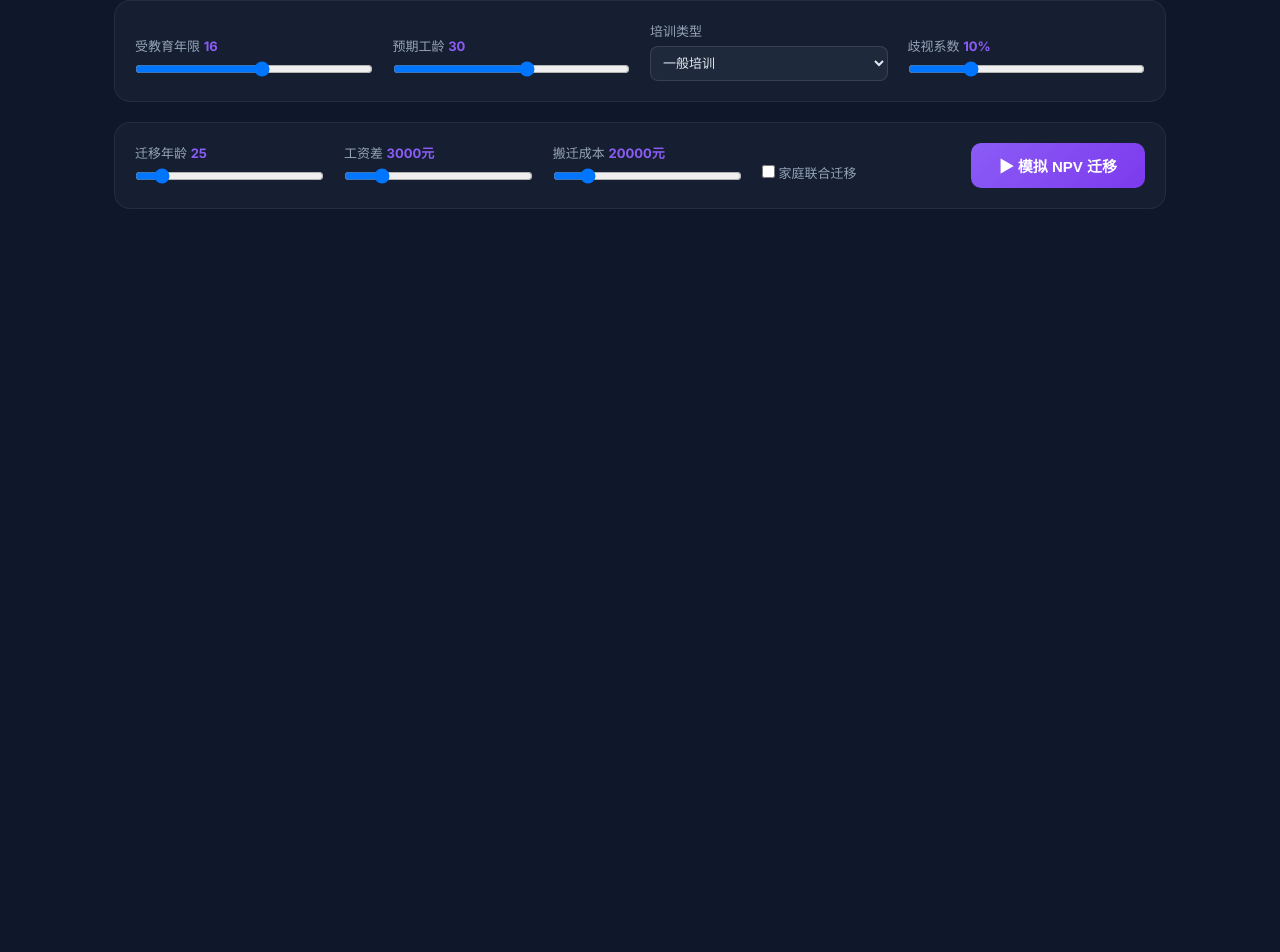
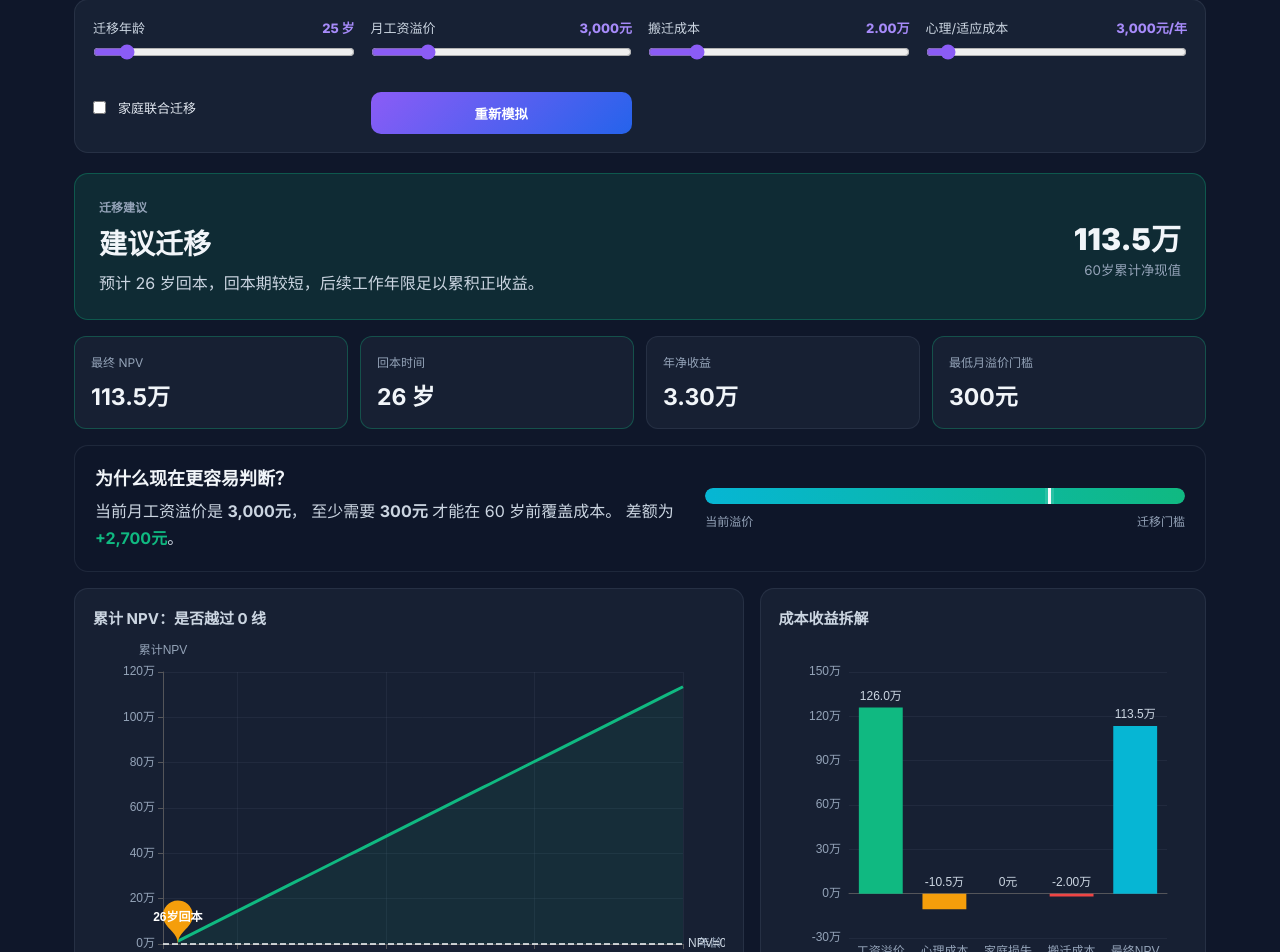
Before and after one commit to yayueli941118-art/lmdt-frontend-v2, a Vue app: page /lab/migration in a window 1280 px wide. Shown: the part 227-1179 px from the top of the page. Before the commit the page ends 800 px from the top, so only its background shows below. Built offline with nearby package versions, Linux system fonts and the light colour scheme; no server answers.

Commit message:
Improve migration decision simulation

```diff
--- a/src/views/MigrationLab.vue
+++ b/src/views/MigrationLab.vue
@@ -2,165 +2,322 @@
   <div class="lab">
     <div class="lab-header">
       <router-link to="/" class="back-link">← 返回首页</router-link>
-      <h1>✈️ 劳动力流动 — 迁移决策仿真</h1>
-      <p>NPV 迁移模型 · 配偶损失 · 家庭联合迁移 · 户籍制度壁垒</p>
+      <h1>城市迁移决策模拟</h1>
+      <p>把“要不要去大城市”拆成工资溢价、一次性成本、心理成本、家庭联动和回本窗口。</p>
     </div>
 
-    <div class="lab-controls">
+    <section class="control-band">
       <div class="control-group">
-        <label>受教育年限 <span class="val">{{ edu }}</span></label>
-        <input type="range" v-model.number="edu" min="9" max="22" step="1">
-      </div>
-      <div class="control-group">
-        <label>预期工龄 <span class="val">{{ expPeak }}</span></label>
-        <input type="range" v-model.number="expPeak" min="10" max="45" step="1">
-      </div>
-      <div class="control-group">
-        <label>培训类型</label>
-        <select v-model="trainType"><option>无培训</option><option>一般培训</option><option>特殊培训</option></select>
-      </div>
-      <div class="control-group">
-        <label>歧视系数 <span class="val">{{ disc }}%</span></label>
-        <input type="range" v-model.number="disc" min="0" max="40" step="1">
-      </div>
-    </div>
-    <div class="lab-controls">
-      <div class="control-group">
-        <label>迁移年龄 <span class="val">{{ migrateAge }}</span></label>
+        <label>迁移年龄 <span>{{ migrateAge }} 岁</span></label>
         <input type="range" v-model.number="migrateAge" min="22" max="50" step="1">
       </div>
       <div class="control-group">
-        <label>工资差 <span class="val">{{ wDiff }}元</span></label>
-        <input type="range" v-model.number="wDiff" min="500" max="15000" step="500">
+        <label>月工资溢价 <span>{{ formatCurrency(wDiff) }}</span></label>
+        <input type="range" v-model.number="wDiff" min="0" max="15000" step="500">
       </div>
       <div class="control-group">
-        <label>搬迁成本 <span class="val">{{ cMove }}元</span></label>
-        <input type="range" v-model.number="cMove" min="5000" max="100000" step="5000">
+        <label>搬迁成本 <span>{{ formatCurrency(cMove) }}</span></label>
+        <input type="range" v-model.number="cMove" min="0" max="120000" step="5000">
       </div>
       <div class="control-group">
-        <label><input type="checkbox" v-model="familyMigrate"> 家庭联合迁移</label>
+        <label>心理/适应成本 <span>{{ formatCurrency(cPsych) }}/年</span></label>
+        <input type="range" v-model.number="cPsych" min="0" max="50000" step="1000">
+      </div>
+      <div class="control-group compact">
+        <label class="checkbox-label">
+          <input type="checkbox" v-model="familyMigrate">
+          家庭联合迁移
+        </label>
+      </div>
+      <div v-if="familyMigrate" class="control-group">
+        <label>配偶年收入损失 <span>{{ formatCurrency(spouseLoss) }}/年</span></label>
+        <input type="range" v-model.number="spouseLoss" min="0" max="120000" step="5000">
       </div>
       <button class="btn-run" @click="run" :disabled="loading">
-        {{ loading ? '计算中…' : '▶ 模拟 NPV 迁移' }}
+        {{ loading ? '计算中...' : '重新模拟' }}
       </button>
+    </section>
+
+    <section v-if="decision" class="decision-panel" :class="decisionClass">
+      <div>
+        <span class="decision-eyebrow">迁移建议</span>
+        <h2>{{ decision.title }}</h2>
+        <p>{{ decision.reason }}</p>
       </div>
+      <div class="decision-score">
+        <span>{{ formatCurrency(finalNpv) }}</span>
+        <small>60岁累计净现值</small>
+      </div>
+    </section>
 
-    <div v-if="result" class="lab-results">
-      <div class="cards-row">
-        <div class="stat-card">
-          <span class="stat-label">终身溢价</span>
-          <span class="stat-val">{{ result.metrics?.lifetime_premium_pct }}%</span>
+    <section v-if="decision" class="metrics-grid">
+      <div class="metric-card" :class="{ good: finalNpv > 0, warn: finalNpv <= 0 }">
+        <span class="metric-label">最终 NPV</span>
+        <strong>{{ formatCurrency(finalNpv) }}</strong>
       </div>
-        <div class="stat-card">
-          <span class="stat-label">回本年龄</span>
-          <span class="stat-val">{{ result.metrics?.breakeven_age ?? '未回本' }}</span>
+      <div class="metric-card" :class="{ good: paybackYear !== null, warn: paybackYear === null }">
+        <span class="metric-label">回本时间</span>
+        <strong>{{ paybackLabel }}</strong>
       </div>
-        <div class="stat-card">
-          <span class="stat-label">IRR</span>
-          <span class="stat-val">{{ result.metrics?.irr_pct }}%</span>
+      <div class="metric-card">
+        <span class="metric-label">年净收益</span>
+        <strong>{{ formatCurrency(annualNet) }}</strong>
       </div>
-        <div class="stat-card" :class="result.migration?.is_worth_it ? '' : 'warn'">
-          <span class="stat-label">迁移决策</span>
-          <span class="stat-val">{{ result.migration?.is_worth_it ? '✅ 值得' : '❌ 不值得' }}</span>
+      <div class="metric-card" :class="{ good: wageGap >= requiredMonthlyPremium, warn: wageGap < requiredMonthlyPremium }">
+        <span class="metric-label">最低月溢价门槛</span>
+        <strong>{{ formatCurrency(requiredMonthlyPremium) }}</strong>
+      </div>
+    </section>
+
+    <section v-if="decision" class="threshold-card">
+      <div class="threshold-copy">
+        <h3>为什么现在更容易判断？</h3>
+        <p>
+          当前月工资溢价是 <strong>{{ formatCurrency(wageGap) }}</strong>，
+          至少需要 <strong>{{ formatCurrency(requiredMonthlyPremium) }}</strong> 才能在 60 岁前覆盖成本。
+          差额为
+          <strong :class="premiumGap >= 0 ? 'text-good' : 'text-warn'">
+            {{ premiumGap >= 0 ? '+' : '' }}{{ formatCurrency(premiumGap) }}
+          </strong>。
+        </p>
+      </div>
+      <div class="gauge">
+        <div class="gauge-track">
+          <div class="gauge-fill" :class="premiumGap >= 0 ? 'fill-good' : 'fill-warn'" :style="{ width: gaugeWidth + '%' }"></div>
+          <div class="gauge-marker" :style="{ left: thresholdPosition + '%' }"></div>
+        </div>
+        <div class="gauge-labels">
+          <span>当前溢价</span>
+          <span>迁移门槛</span>
+        </div>
+      </div>
+    </section>
+
+    <div v-if="result" class="chart-grid">
+      <div class="chart-card">
+        <h3>累计 NPV：是否越过 0 线</h3>
+        <v-chart :option="npvChart" autoresize style="height:340px" />
+      </div>
+      <div class="chart-card">
+        <h3>成本收益拆解</h3>
+        <v-chart :option="waterfallChart" autoresize style="height:340px" />
       </div>
     </div>
 
-      <div class="chart-card">
-        <h3>终身工资曲线</h3>
-        <v-chart :option="wageChart" autoresize style="height:300px" />
-      </div>
-
-      <div v-if="result.migration?.is_calculated" class="chart-card">
-        <h3>迁移累计 NPV</h3>
-        <v-chart :option="npvChart" autoresize style="height:260px" />
-      </div>
-    </div>
+    <section v-if="decision" class="teaching-note">
+      <strong>课堂讲解抓手：</strong>
+      迁移不是“工资高就去”，而是空间套利的净现值问题。年轻、工资溢价高、一次性成本低、家庭联动损失小，NPV 曲线更快穿过 0 线；反之，即使工资上涨，也可能因为回收期太短或家庭成本太高而不迁移。
+    </section>
   </div>
 </template>
 
 <script setup>
-import { ref, computed } from 'vue'
+import { computed, onMounted, ref, watch } from 'vue'
 import axios from 'axios'
 import { apiUrl } from '../lib/api'
 import VChart from 'vue-echarts'
 import { use } from 'echarts/core'
-import { LineChart } from 'echarts/charts'
-import { GridComponent, TooltipComponent, LegendComponent } from 'echarts/components'
+import { BarChart, LineChart } from 'echarts/charts'
+import { GridComponent, LegendComponent, MarkLineComponent, MarkPointComponent, TooltipComponent } from 'echarts/components'
 import { CanvasRenderer } from 'echarts/renderers'
-use([LineChart, GridComponent, TooltipComponent, LegendComponent, CanvasRenderer])
 
+use([LineChart, BarChart, GridComponent, TooltipComponent, LegendComponent, MarkLineComponent, MarkPointComponent, CanvasRenderer])
 
-const edu = ref(16); const expPeak = ref(30); const trainType = ref('一般培训'); const disc = ref(10)
-const migrateAge = ref(25); const wDiff = ref(3000); const cMove = ref(20000); const familyMigrate = ref(false)
-const loading = ref(false); const result = ref(null)
+const migrateAge = ref(25)
+const wDiff = ref(3000)
+const cMove = ref(20000)
+const cPsych = ref(3000)
+const familyMigrate = ref(false)
+const spouseLoss = ref(36000)
+const loading = ref(false)
+const result = ref(null)
 
-const wageChart = computed(() => {
-  if (!result.value) return {}
-  const d = result.value
+let debounceTimer = null
+watch([migrateAge, wDiff, cMove, cPsych, familyMigrate, spouseLoss], () => {
+  clearTimeout(debounceTimer)
+  debounceTimer = setTimeout(run, 250)
+})
+
+const migration = computed(() => result.value?.migration || null)
+const years = computed(() => migration.value?.years || [])
+const npvSeries = computed(() => migration.value?.cumulative_npv || [])
+const finalNpv = computed(() => npvSeries.value.at(-1) || 0)
+const remainingYears = computed(() => Math.max(60 - migrateAge.value, 1))
+const annualGross = computed(() => wDiff.value * 12)
+const annualFamilyCost = computed(() => familyMigrate.value ? spouseLoss.value : 0)
+const annualNet = computed(() => annualGross.value - cPsych.value - annualFamilyCost.value)
+const totalAnnualCost = computed(() => cPsych.value + annualFamilyCost.value)
+const requiredMonthlyPremium = computed(() => Math.ceil(((cMove.value / remainingYears.value) + totalAnnualCost.value) / 12 / 100) * 100)
+const wageGap = computed(() => wDiff.value)
+const premiumGap = computed(() => wageGap.value - requiredMonthlyPremium.value)
+const paybackIndex = computed(() => npvSeries.value.findIndex(v => v >= 0))
+const paybackYear = computed(() => paybackIndex.value >= 0 ? years.value[paybackIndex.value] : null)
+const paybackLabel = computed(() => paybackYear.value ? `${paybackYear.value} 岁` : '60岁前未回本')
+
+const decision = computed(() => {
+  if (!result.value) return null
+  if (finalNpv.value > 0 && paybackYear.value && paybackYear.value - migrateAge.value <= 5) {
     return {
-    backgroundColor: 'transparent',
-    grid: { top: 20, right: 20, bottom: 30, left: 50 },
-    legend: { textStyle: { color: '#666' }, data: ['基准(高中)', '教育投资', '歧视后'] },
-    xAxis: { name: '年龄', nameTextStyle: { color: '#888' }, axisLabel: { color: '#666' }, data: d.charts?.age_years || [] },
-    yAxis: { name: '工资/年', nameTextStyle: { color: '#888' }, axisLabel: { color: '#666' } },
-    tooltip: { trigger: 'axis' },
-    series: [
-      { name: '基准(高中)', type: 'line', data: d.charts?.wage_curve_baseline || [], lineStyle: { color: '#64748b', width: 1.5 }, symbol: 'none' },
-      { name: '教育投资', type: 'line', data: d.charts?.wage_curve_selected_gross || [], lineStyle: { color: '#06b6d4', width: 2 }, symbol: 'none', areaStyle: { color: 'rgba(6,182,212,0.06)' } },
-      { name: '歧视后', type: 'line', data: d.charts?.wage_curve_disc || [], lineStyle: { color: '#ef4444', width: 1.5, type: 'dashed' }, symbol: 'none' },
-    ]
+      level: 'strong',
+      title: '建议迁移',
+      reason: `预计 ${paybackYear.value} 岁回本，回本期较短，后续工作年限足以累积正收益。`,
+    }
+  }
+  if (finalNpv.value > 0) {
+    return {
+      level: 'watch',
+      title: '可以迁移，但要看风险承受力',
+      reason: `最终 NPV 为正，但回本偏慢。适合稳定岗位、低不确定性、家庭成本可控的情境。`,
+    }
+  }
+  return {
+    level: 'avoid',
+    title: '暂不建议迁移',
+    reason: `当前工资溢价不足以覆盖搬迁、适应和家庭联动成本，60 岁前累计 NPV 仍为负。`,
   }
 })
 
+const decisionClass = computed(() => `decision-${decision.value?.level || 'watch'}`)
+const gaugeWidth = computed(() => Math.min(100, Math.max(6, (wageGap.value / Math.max(requiredMonthlyPremium.value * 1.4, 1)) * 100)))
+const thresholdPosition = computed(() => Math.min(92, Math.max(8, (requiredMonthlyPremium.value / Math.max(requiredMonthlyPremium.value * 1.4, 1)) * 100)))
+
 const npvChart = computed(() => {
-  if (!result.value?.migration?.years) return {}
-  const m = result.value.migration
+  const data = years.value.map((year, i) => [year, npvSeries.value[i]])
   return {
     backgroundColor: 'transparent',
-    grid: { top: 20, right: 20, bottom: 30, left: 50 },
-    xAxis: { name: '年龄', nameTextStyle: { color: '#888' }, axisLabel: { color: '#666' }, data: m.years || [] },
-    yAxis: { name: '累计NPV(元)', nameTextStyle: { color: '#888' }, axisLabel: { color: '#666' } },
-    tooltip: { trigger: 'axis' },
-    series: [{ type: 'line', data: m.cumulative_npv || [], lineStyle: { color: '#f59e0b', width: 2 }, areaStyle: { color: m.is_worth_it ? 'rgba(245,158,11,0.08)' : 'rgba(239,68,68,0.06)' }, symbol: 'none' }]
+    grid: { top: 34, right: 28, bottom: 34, left: 70 },
+    tooltip: {
+      trigger: 'axis',
+      formatter: params => {
+        const point = params[0]
+        return `${point.value[0]} 岁<br/>累计 NPV：${formatCurrency(point.value[1])}`
+      },
+    },
+    xAxis: { type: 'value', min: migrateAge.value, max: 60, name: '年龄', axisLabel: { color: '#94a3b8' }, nameTextStyle: { color: '#94a3b8' }, splitLine: { lineStyle: { color: 'rgba(148,163,184,.08)' } } },
+    yAxis: { type: 'value', name: '累计NPV', axisLabel: { color: '#94a3b8', formatter: v => `${Math.round(v / 10000)}万` }, nameTextStyle: { color: '#94a3b8' }, splitLine: { lineStyle: { color: 'rgba(148,163,184,.08)' } } },
+    series: [{
+      name: '累计 NPV',
+      type: 'line',
+      smooth: true,
+      data,
+      symbol: 'none',
+      lineStyle: { color: finalNpv.value >= 0 ? '#10b981' : '#ef4444', width: 3 },
+      areaStyle: { color: finalNpv.value >= 0 ? 'rgba(16,185,129,.12)' : 'rgba(239,68,68,.10)' },
+      markLine: {
+        symbol: 'none',
+        data: [
+          { yAxis: 0, lineStyle: { color: '#f8fafc', width: 1.5, type: 'dashed' }, label: { formatter: 'NPV=0 决策线', color: '#cbd5e1' } },
+        ],
+      },
+      markPoint: paybackYear.value ? {
+        data: [{ coord: [paybackYear.value, 0], name: '回本', value: '回本', itemStyle: { color: '#f59e0b' } }],
+        label: { formatter: `${paybackYear.value}岁回本`, color: '#fff', fontWeight: 700 },
+      } : undefined,
+    }],
   }
 })
+
+const waterfallChart = computed(() => ({
+  backgroundColor: 'transparent',
+  grid: { top: 34, right: 20, bottom: 40, left: 70 },
+  tooltip: { trigger: 'axis', axisPointer: { type: 'shadow' } },
+  xAxis: { type: 'category', data: ['工资溢价', '心理成本', familyMigrate.value ? '家庭损失' : '家庭损失', '搬迁成本', '最终NPV'], axisLabel: { color: '#94a3b8' } },
+  yAxis: { type: 'value', axisLabel: { color: '#94a3b8', formatter: v => `${Math.round(v / 10000)}万` }, splitLine: { lineStyle: { color: 'rgba(148,163,184,.08)' } } },
+  series: [{
+    type: 'bar',
+    data: [
+      { value: annualGross.value * remainingYears.value, itemStyle: { color: '#10b981' } },
+      { value: -cPsych.value * remainingYears.value, itemStyle: { color: '#f59e0b' } },
+      { value: -annualFamilyCost.value * remainingYears.value, itemStyle: { color: '#f97316' } },
+      { value: -cMove.value, itemStyle: { color: '#ef4444' } },
+      { value: finalNpv.value, itemStyle: { color: finalNpv.value >= 0 ? '#06b6d4' : '#ef4444' } },
+    ],
+    label: { show: true, position: 'top', color: '#cbd5e1', formatter: p => formatCurrency(p.value) },
+  }],
+}))
 
 async function run() {
   loading.value = true
   try {
     const { data } = await axios.post(apiUrl('/api/v1/individual-lab/simulate'), {
-      edu: edu.value, exp_peak: expPeak.value, train_type: trainType.value,
-      disc: disc.value, migrate: true, migrate_age: migrateAge.value,
-      w_diff: wDiff.value, c_move: cMove.value, c_psych: 3000,
-      family_migrate: familyMigrate.value, spouse_loss: 3.0
+      edu: 16,
+      exp_peak: 30,
+      train_type: '一般培训',
+      disc: 10,
+      migrate: true,
+      migrate_age: migrateAge.value,
+      w_diff: wDiff.value,
+      c_move: cMove.value,
+      c_psych: cPsych.value,
+      family_migrate: familyMigrate.value,
+      spouse_loss: spouseLoss.value / 12,
     })
     result.value = data
-  } catch(e) { console.error(e) }
-  finally { loading.value = false }
+  } finally {
+    loading.value = false
   }
+}
+
+function formatCurrency(value) {
+  const abs = Math.abs(Math.round(value || 0))
+  const sign = value < 0 ? '-' : ''
+  if (abs >= 10000) return `${sign}${(abs / 10000).toFixed(abs >= 100000 ? 1 : 2)}万`
+  return `${sign}${abs.toLocaleString('zh-CN')}元`
+}
+
+onMounted(run)
 </script>
 
 <style scoped>
-.lab { max-width: 1100px; margin: 0 auto; padding: 40px 24px; }
-.lab-header { margin-bottom: 32px; }
-.back-link { color: #64748b; text-decoration: none; font-size: 13px; }
-.lab-header h1 { font-size: 32px; font-weight: 900; margin: 12px 0 8px; color: #f1f5f9; }
+.lab { max-width: 1180px; margin: 0 auto; padding: 40px 24px 56px; color: #f1f5f9; }
+.lab-header { margin-bottom: 28px; }
+.back-link { color: #94a3b8; text-decoration: none; font-size: 13px; }
+.lab-header h1 { font-size: 34px; font-weight: 900; margin: 12px 0 8px; letter-spacing: 0; }
 .lab-header p { color: #94a3b8; font-size: 15px; margin: 0; }
-.lab-controls { display: flex; gap: 20px; align-items: flex-end; flex-wrap: wrap; margin-bottom: 20px; padding: 20px; background: rgba(30,41,59,0.5); border: 1px solid rgba(148,163,184,0.1); border-radius: 16px; }
-.control-group { flex: 1; min-width: 120px; }
-.control-group label { display: block; font-size: 13px; color: #94a3b8; margin-bottom: 6px; }
-.control-group label .val { color: #8b5cf6; font-weight: 700; }
-.control-group input[type="range"] { width: 100%; }
-.control-group select { width: 100%; padding: 8px; border-radius: 8px; border: 1px solid rgba(148,163,184,0.2); background: #1e293b; color: #e2e8f0; font-size: 13px; }
-.btn-run { padding: 12px 28px; border: none; border-radius: 10px; background: linear-gradient(135deg, #8b5cf6, #7c3aed); color: #fff; font-size: 15px; font-weight: 700; cursor: pointer; transition: all .3s; white-space: nowrap; }
-.btn-run:hover { box-shadow: 0 8px 24px rgba(139,92,246,.35); transform: translateY(-1px); }
-.btn-run:disabled { opacity: .5; cursor: not-allowed; }
-.cards-row { display: grid; grid-template-columns: repeat(4, 1fr); gap: 12px; margin-bottom: 24px; }
-.stat-card { background: rgba(30,41,59,0.5); border: 1px solid rgba(148,163,184,0.1); border-radius: 12px; padding: 16px; text-align: center; }
-.stat-card.warn { border-color: rgba(239,68,68,0.3); }
-.stat-label { display: block; font-size: 12px; color: #64748b; margin-bottom: 6px; }
-.stat-val { font-size: 22px; font-weight: 900; color: #f1f5f9; display: block; }
-.chart-card { background: rgba(30,41,59,0.5); border: 1px solid rgba(148,163,184,0.1); border-radius: 16px; padding: 20px; margin-bottom: 24px; }
-.chart-card h3 { color: #94a3b8; font-size: 14px; font-weight: 700; margin: 0 0 12px; }
-@media (max-width: 768px) { .cards-row { grid-template-columns: repeat(2, 1fr); } }
+.control-band { display: grid; grid-template-columns: repeat(4, minmax(150px, 1fr)); gap: 16px; align-items: end; padding: 18px; background: rgba(30,41,59,.62); border: 1px solid rgba(148,163,184,.12); border-radius: 14px; margin-bottom: 20px; }
+.control-group label { display: flex; justify-content: space-between; gap: 12px; color: #cbd5e1; font-size: 13px; margin-bottom: 7px; }
+.control-group label span { color: #a78bfa; font-weight: 800; }
+.control-group input[type="range"] { width: 100%; accent-color: #8b5cf6; }
+.control-group.compact { display: flex; align-items: center; min-height: 54px; }
+.checkbox-label { justify-content: flex-start !important; align-items: center; color: #e2e8f0 !important; margin: 0 !important; }
+.checkbox-label input { accent-color: #8b5cf6; }
+.btn-run { height: 42px; border: none; border-radius: 10px; padding: 0 24px; color: #fff; background: linear-gradient(135deg, #8b5cf6, #2563eb); font-weight: 800; cursor: pointer; }
+.btn-run:disabled { opacity: .55; cursor: not-allowed; }
+.decision-panel { display: flex; justify-content: space-between; gap: 20px; align-items: center; border-radius: 14px; padding: 22px 24px; margin-bottom: 16px; border: 1px solid; }
+.decision-strong { background: rgba(16,185,129,.12); border-color: rgba(16,185,129,.32); }
+.decision-watch { background: rgba(245,158,11,.12); border-color: rgba(245,158,11,.32); }
+.decision-avoid { background: rgba(239,68,68,.12); border-color: rgba(239,68,68,.32); }
+.decision-eyebrow { color: #94a3b8; font-size: 12px; font-weight: 800; letter-spacing: 0; }
+.decision-panel h2 { margin: 6px 0 8px; font-size: 28px; }
+.decision-panel p { margin: 0; color: #cbd5e1; line-height: 1.7; }
+.decision-score { text-align: right; flex-shrink: 0; }
+.decision-score span { display: block; font-size: 30px; font-weight: 900; }
+.decision-score small { color: #94a3b8; }
+.metrics-grid { display: grid; grid-template-columns: repeat(4, 1fr); gap: 12px; margin-bottom: 16px; }
+.metric-card { background: rgba(30,41,59,.58); border: 1px solid rgba(148,163,184,.12); border-radius: 12px; padding: 16px; }
+.metric-card.good { border-color: rgba(16,185,129,.32); }
+.metric-card.warn { border-color: rgba(239,68,68,.32); }
+.metric-label { display: block; color: #94a3b8; font-size: 12px; margin-bottom: 8px; }
+.metric-card strong { display: block; font-size: 23px; }
+.threshold-card { display: grid; grid-template-columns: 1.1fr .9fr; gap: 24px; align-items: center; padding: 18px 20px; background: rgba(15,23,42,.7); border: 1px solid rgba(148,163,184,.12); border-radius: 14px; margin-bottom: 16px; }
+.threshold-copy h3 { margin: 0 0 8px; font-size: 18px; }
+.threshold-copy p { margin: 0; color: #cbd5e1; line-height: 1.7; }
+.text-good { color: #10b981; }
+.text-warn { color: #f87171; }
+.gauge-track { position: relative; height: 16px; border-radius: 999px; background: rgba(148,163,184,.16); overflow: hidden; }
+.gauge-fill { height: 100%; border-radius: 999px; }
+.fill-good { background: linear-gradient(90deg, #06b6d4, #10b981); }
+.fill-warn { background: linear-gradient(90deg, #f59e0b, #ef4444); }
+.gauge-marker { position: absolute; top: -4px; width: 3px; height: 24px; background: #f8fafc; border-radius: 2px; box-shadow: 0 0 0 3px rgba(248,250,252,.12); }
+.gauge-labels { display: flex; justify-content: space-between; color: #94a3b8; font-size: 12px; margin-top: 8px; }
+.chart-grid { display: grid; grid-template-columns: 1.2fr .8fr; gap: 16px; margin-bottom: 16px; }
+.chart-card { background: rgba(30,41,59,.58); border: 1px solid rgba(148,163,184,.12); border-radius: 14px; padding: 18px; min-width: 0; }
+.chart-card h3 { margin: 0 0 10px; color: #cbd5e1; font-size: 15px; }
+.teaching-note { padding: 16px 18px; border-radius: 12px; color: #cbd5e1; line-height: 1.8; background: rgba(6,182,212,.08); border: 1px solid rgba(6,182,212,.18); }
+.teaching-note strong { color: #f8fafc; }
+@media (max-width: 900px) {
+  .control-band, .metrics-grid, .threshold-card, .chart-grid { grid-template-columns: 1fr; }
+  .decision-panel { align-items: flex-start; flex-direction: column; }
+  .decision-score { text-align: left; }
+}
 </style>
```
Also changed, not shown: src/lib/offlineApi.js. Lines whose indentation alone changed are shown as unchanged.
